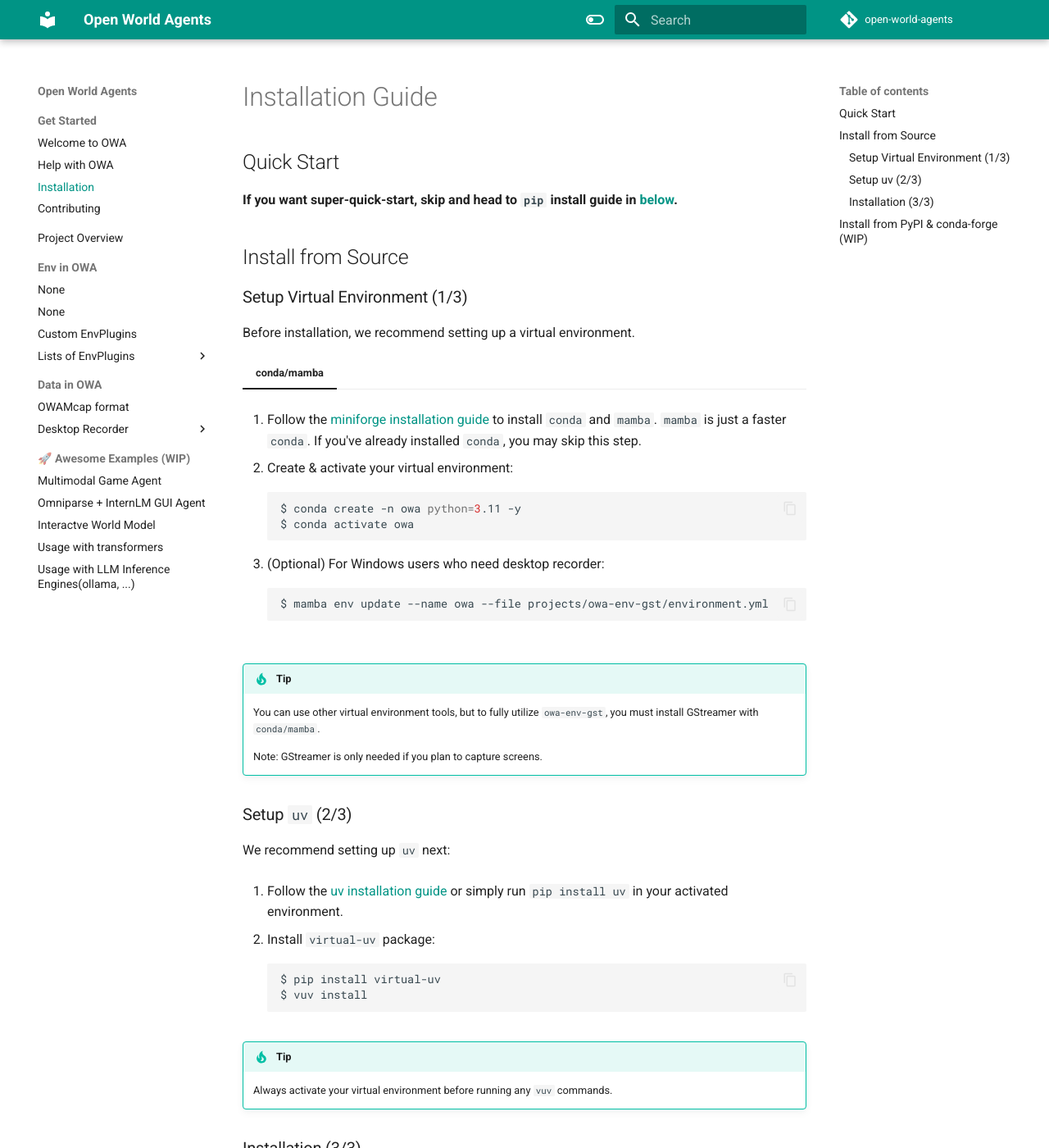
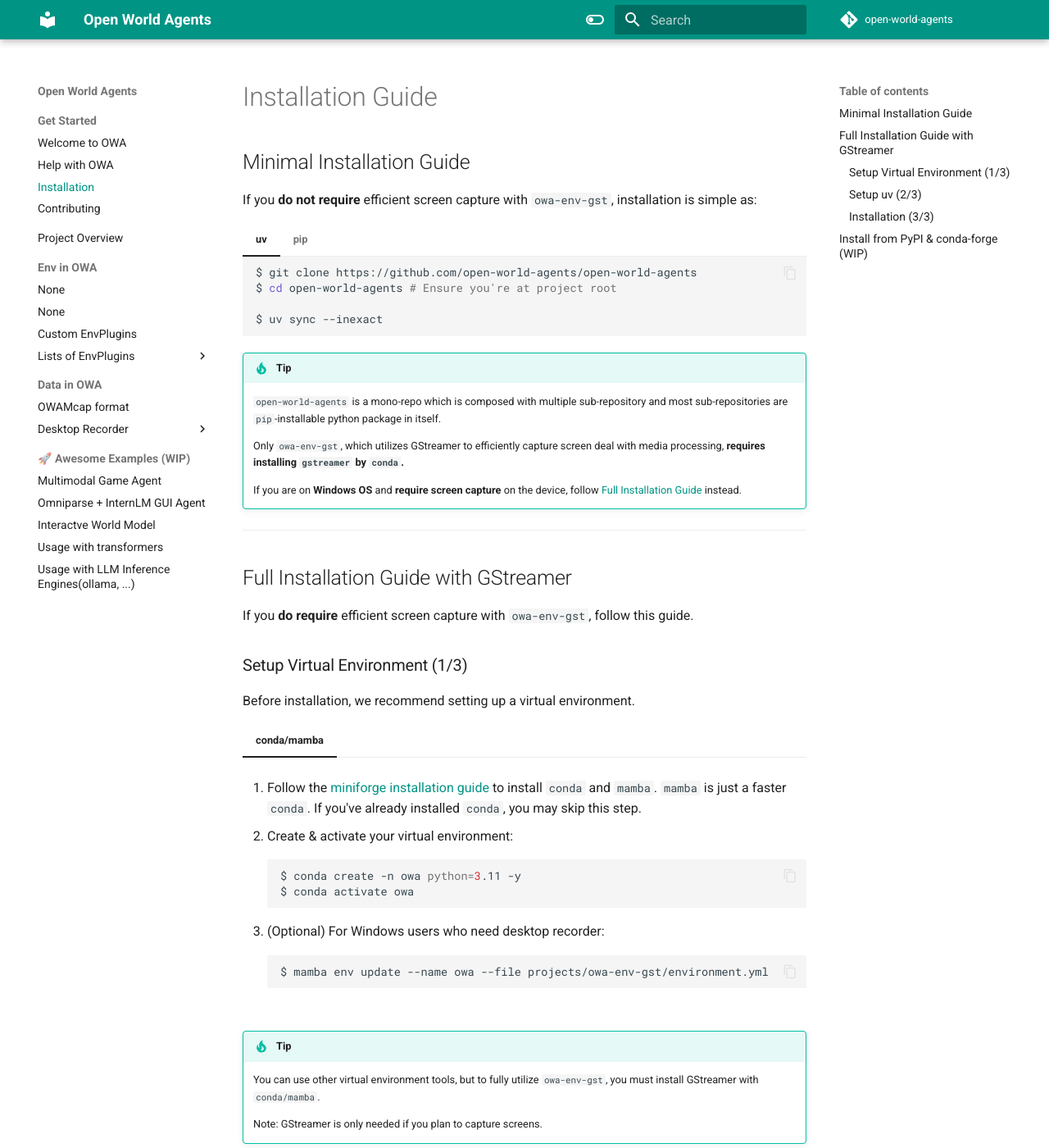
Before and after one commit to open-world-agents/open-world-agents, an MkDocs documentation site: the page built from docs/install.md, in a window 1280 px wide and 1400 px high. Shown: the whole window at 82% size. Built offline with MkDocs 1.6.1 and Material for MkDocs 9.7.7, drawn with Linux system fonts in a browser that asks for light colours; comment, search, counter and statistics services are not loaded; some of the changed text lies outside the part shown.

Commit message:
docs: refactored install guide

````diff
--- a/docs/install.md
+++ b/docs/install.md
@@ -1,10 +1,52 @@
 # Installation Guide
 
-## Quick Start
+## Minimal Installation Guide
 
-**If you want super-quick-start, skip and head to `pip` install guide in [below](#__tabbed_2_2).**
+If you **do not require** efficient screen capture with `owa-env-gst`, installation is simple as:
 
-## Install from Source
+=== "uv"
+
+    ```sh
+    $ git clone https://github.com/open-world-agents/open-world-agents
+    $ cd open-world-agents # Ensure you're at project root
+
+    $ uv sync --inexact
+    ```
+
+=== "pip"
+
+    ```sh
+    $ git clone https://github.com/open-world-agents/open-world-agents
+    $ cd open-world-agents # Ensure you're at project root
+
+    # Install core first
+    $ pip install -e projects/owa-core
+
+    # Install supporting packages
+    $ pip install -e projects/mcap-owa-support
+    $ pip install -e projects/owa-desktop
+    $ pip install -e projects/owa-env-gst
+
+    # Install CLI
+    $ pip install -e projects/owa-cli
+    ```
+
+    !!! tip
+        When using `pip` instead of `uv`, **the installation order matters** because `pip` can't recognize `[tool.uv.sources]` in `pyproject.toml`.
+
+!!! tip
+
+    `open-world-agents` is a mono-repo which is composed with multiple sub-repository and most sub-repositories are `pip`-installable python package in itself.
+
+    Only `owa-env-gst`, which utilizes GStreamer to efficiently capture screen deal with media processing, **requires installing `gstreamer` by `conda`.**
+
+    If you are on **Windows OS** and **require screen capture** on the device, follow [Full Installation Guide](#full-installation-guide) instead.
+
+---
+
+## Full Installation Guide with GStreamer
+
+If you **do require** efficient screen capture with `owa-env-gst`, follow this guide.
 
 ### Setup Virtual Environment (1/3)
 
@@ -37,10 +79,9 @@
 
 1. Follow the [uv installation guide](https://docs.astral.sh/uv/getting-started/installation/) or simply run `pip install uv` in your activated environment.
 
-2. Install `virtual-uv` package:
+2. Install [`virtual-uv`](https://github.com/open-world-agents/vuv) package:
    ```sh
    $ pip install virtual-uv
-   $ vuv install
    ```
 
 !!! tip
@@ -49,45 +90,26 @@
 
 ### Installation (3/3)
 
-Before install, clone repository by `git clone https://github.com/open-world-agents/open-world-agents` and ensure you're at project root by `cd open-world-agents`.
+After all setup, installation is simple as:
 
-=== "uv"
+=== "vuv"
 
     ```sh
-    # Ensure you're at project root
-    $ pwd
-    ~/open-world-agents
+    $ git clone https://github.com/open-world-agents/open-world-agents
+    $ cd open-world-agents # Ensure you're at project root
 
-    $ uv sync --inexact
+    $ vuv install
     ```
 
-=== "pip"
+!!! tip
 
-    ```sh
-    # Ensure you're at project root
-    $ pwd
-    ~/open-world-agents
-
-    # Install core first
-    $ pip install -e projects/owa-core
-
-    # Install supporting packages
-    $ pip install -e projects/mcap-owa-support
-    $ pip install -e projects/owa-desktop
-    $ pip install -e projects/owa-env-gst
-
-    # Install CLI
-    $ pip install -e projects/owa-cli
-    ```
-
-    !!! tip
-        When using `pip` instead of `uv`, **the installation order matters** because `pip` can't recognize `[tool.uv.sources]` in `pyproject.toml`.
+    Always activate your virtual environment before running any `vuv` commands.
 
 ## Install from PyPI & conda-forge (WIP)
 
 - PyPI packages:
-  - `owa-core`: Contains only the core logic to manage OWA's EnvPlugin
-  - `owa`: Contains several base EnvPlugins along with `owa-core` (requires separate GStreamer installation)
+    - `owa-core`: Contains only the core logic to manage OWA's EnvPlugin
+    - `owa`: Contains several base EnvPlugins along with `owa-core` (requires separate GStreamer installation)
 
 - Conda packages:
-  - `owa`: Complete package with EnvPlugins and core functionality
+    - `owa`: Complete package with EnvPlugins and core functionality
````
Also changed, not shown: 1 other file.
